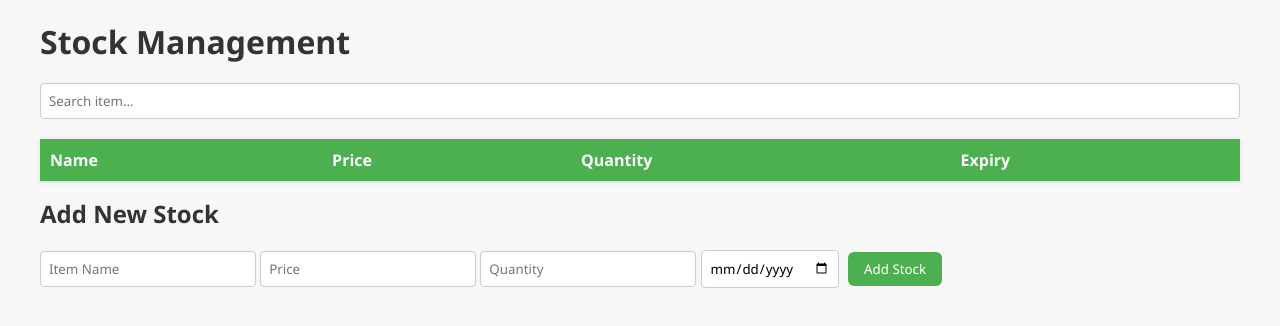
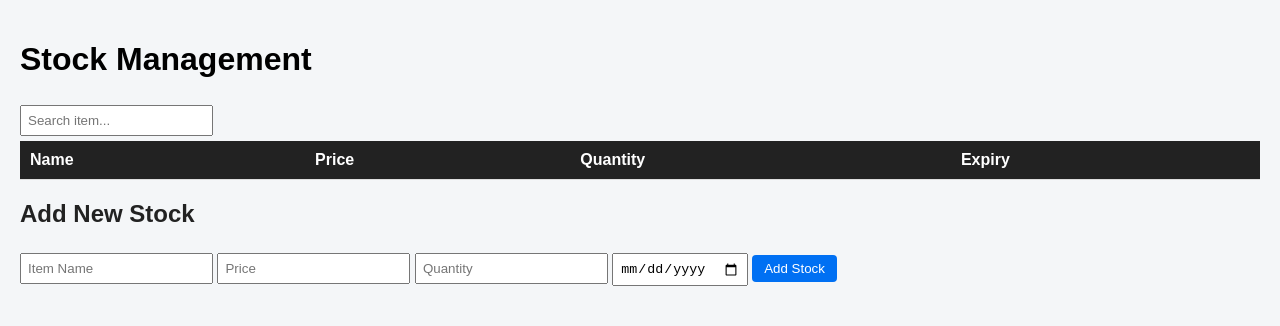
Before and after one commit to Harshit4646/inventory-system, a website with bundled scripts: page public/stock.html in a window 1280 px wide. Built offline with nearby package versions, Linux system fonts and the light colour scheme; no server answers.

Commit message:
Update style.css

```diff
--- a/public/css/style.css
+++ b/public/css/style.css
@@ -1,57 +1,19 @@
-/* Reset and base */
-* {
-  box-sizing: border-box;
+body {
+  font-family: Arial, sans-serif;
+  background: #f4f6f8;
   margin: 0;
-  padding: 0;
-  font-family: 'Segoe UI', Tahoma, Geneva, Verdana, sans-serif;
-}
-
-body {
-  background-color: #f7f7f7;
-  color: #333;
   padding: 20px;
 }
 
-h1, h2, h3 {
-  margin-bottom: 15px;
-}
+h2 { color: #222; }
 
-.container {
-  max-width: 1200px;
-  margin: auto;
-}
+a { text-decoration: none; color: #0070f3; }
 
-/* Buttons */
-button {
-  padding: 8px 16px;
-  border: none;
-  border-radius: 6px;
-  background-color: #4CAF50;
-  color: white;
-  cursor: pointer;
-  margin: 5px;
-  transition: background-color 0.2s;
-}
-
-button:hover {
-  background-color: #45a049;
-}
-
-/* Input fields */
-input, select {
-  padding: 8px;
-  margin: 5px 0;
-  border-radius: 4px;
-  border: 1px solid #ccc;
-}
-
-/* Tables */
 table {
   width: 100%;
   border-collapse: collapse;
-  margin: 15px 0;
-  background-color: white;
-  box-shadow: 0px 0px 5px rgba(0,0,0,0.1);
+  background: #fff;
+  margin-bottom: 20px;
 }
 
 th, td {
@@ -60,60 +22,20 @@ th, td {
   text-align: left;
 }
 
-th {
-  background-color: #4CAF50;
-  color: white;
+th { background: #222; color: #fff; }
+
+button {
+  padding: 6px 12px;
+  cursor: pointer;
+  border: none;
+  background-color: #0070f3;
+  color: #fff;
+  border-radius: 4px;
 }
 
-tr:hover {
-  background-color: #f1f1f1;
-}
+button:hover { background-color: #005bb5; }
 
-/* Cards (for dashboard) */
-.card {
-  background-color: white;
-  padding: 20px;
-  border-radius: 8px;
-  margin: 10px 0;
-  display: inline-block;
-  width: 250px;
-  box-shadow: 0px 2px 6px rgba(0,0,0,0.1);
-}
-
-/* Search box */
-.search-box {
-  margin: 10px 0;
-}
-
-.search-box input {
-  width: 100%;
-  padding: 8px;
-}
-
-/* Flex row for multiple elements */
-.flex-row {
-  display: flex;
-  gap: 15px;
-  flex-wrap: wrap;
-}
-
-/* Notifications */
-.success {
-  color: green;
+input, select {
+  padding: 6px;
   margin: 5px 0;
 }
-
-.error {
-  color: red;
-  margin: 5px 0;
-}
-
-/* Responsive */
-@media (max-width: 768px) {
-  .flex-row {
-    flex-direction: column;
-  }
-  .card {
-    width: 100%;
-  }
-}
```
